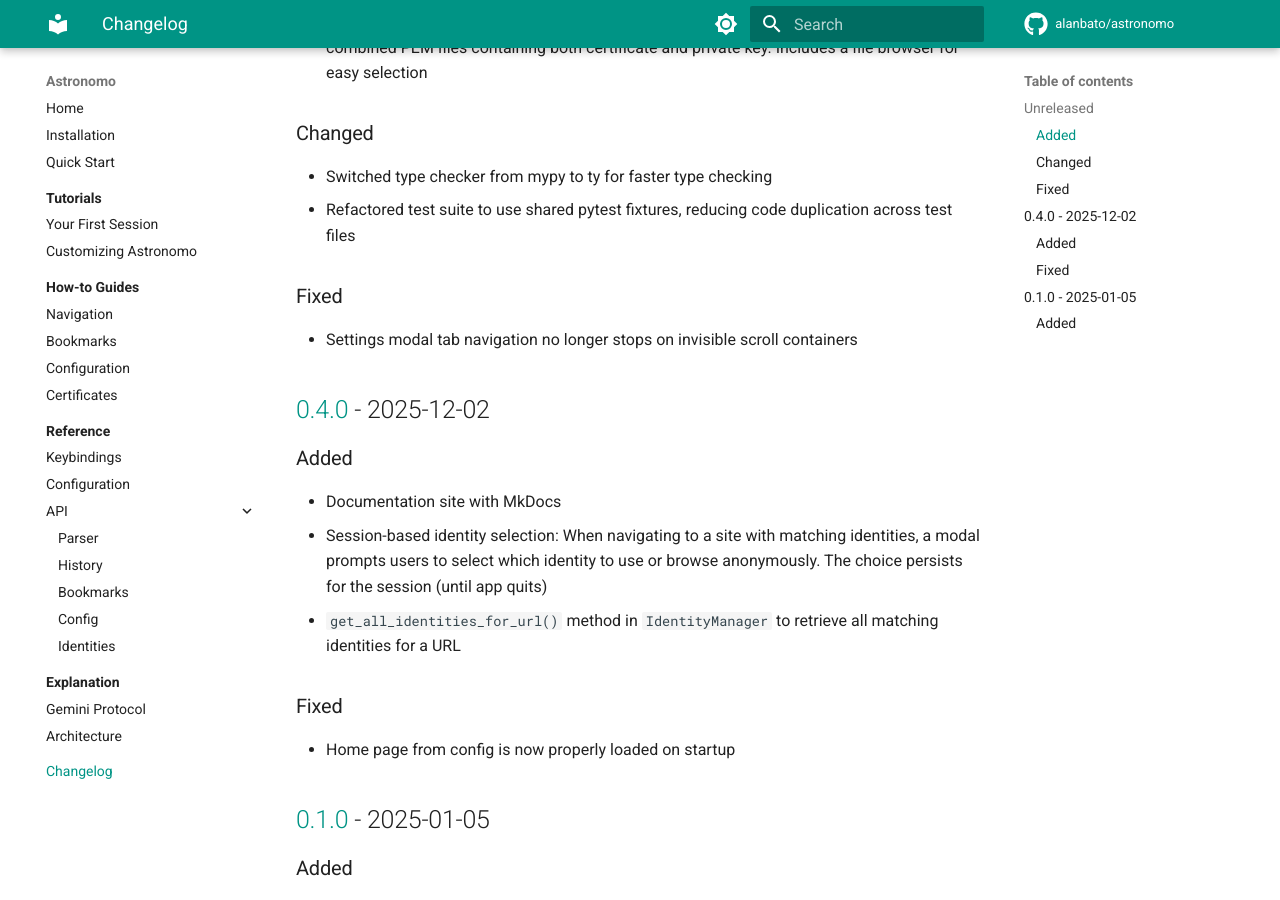
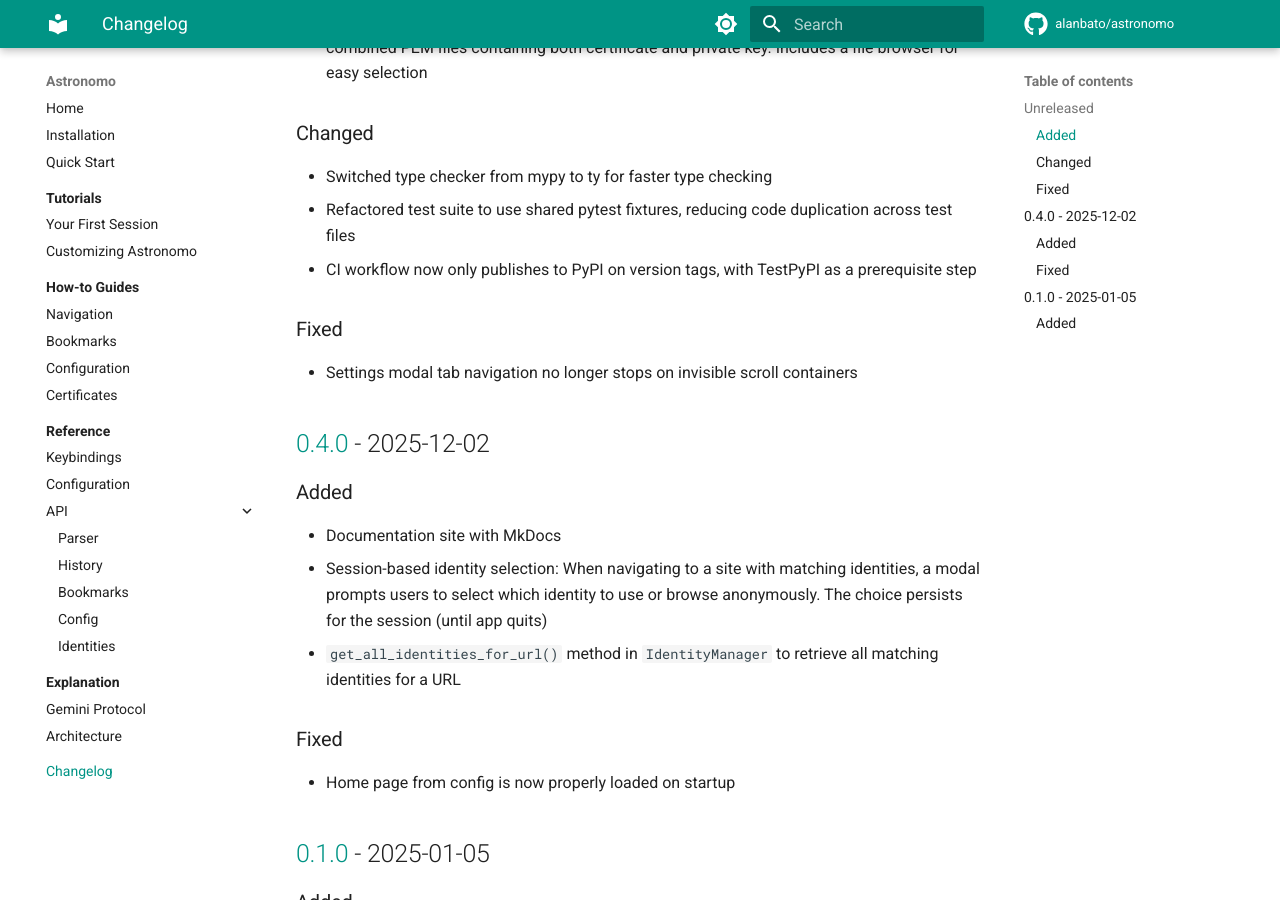
Before and after one commit to alanbato/astronomo, an MkDocs documentation site: the page built from docs/changelog.md, in a window 1280 px wide and 900 px high, scrolled down 1085 px. Built offline with MkDocs 1.6.1 and Material for MkDocs 9.7.7, drawn with Linux system fonts in a browser that asks for light colours; comment, search, counter and statistics services are not loaded; the version menu is left out.

Commit message:
Restrict PyPI workflow to version tags with TestPyPI gate

```diff
--- a/docs/changelog.md
+++ b/docs/changelog.md
@@ -25,6 +25,7 @@
 ### Changed
 - Switched type checker from mypy to ty for faster type checking
 - Refactored test suite to use shared pytest fixtures, reducing code duplication across test files
+- CI workflow now only publishes to PyPI on version tags, with TestPyPI as a prerequisite step
 
 ### Fixed
 - Settings modal tab navigation no longer stops on invisible scroll containers
```
Also changed, not shown: 1 other file.
